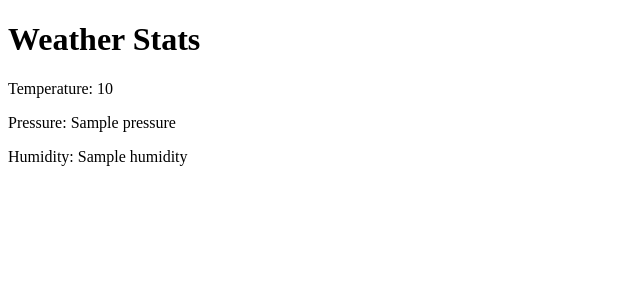
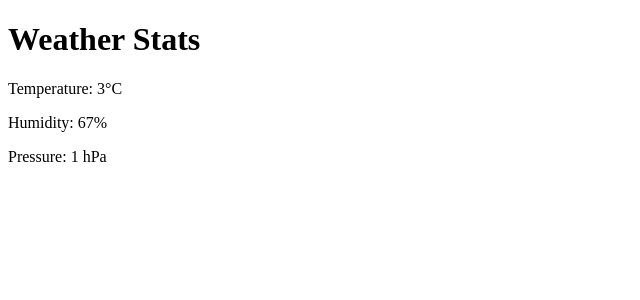
Before and after one commit to Eddie0705/Iot, a Flask app: template room_pi/templates/weather.html in a window 1280 px wide. Shown: the part 132-432 px from the top of the page, without its empty margins (0-640 px from the left). Run offline with Flask 3, Linux system fonts and the light colour scheme; the template is opened without the code that fills it: most values are stand-ins (such as "Sample title", 1, 10 or a date in 2020); parts of the project's set-up code (start-up, migrations or seed data) failed here and were passed over.

Commit message:
dynamic weather Stat updates

```diff
--- a/room_pi/app.py
+++ b/room_pi/app.py
@@ -5,10 +5,10 @@ import time
 # from ..common.config import *
 import paho.mqtt.client as mqtt
 
-from flask import Flask, render_template, request
+from flask import Flask, render_template, request, jsonify
 
 
-s = SenseHat()
+# s = SenseHat()
 client = mqtt.Client()
 KEEPALIVE = 60 # how long to keep the connection Alive in seconds
 
@@ -24,8 +24,16 @@ def home():
 @app.route('/weather')
 def weatherUpdates():
     # Renders index.html from the templates folder
-    humidity, pressure, temperature = getStats()
+    humidity, pressure, temperature = ("waiting","waiting","waiting")# getStats()
     return render_template('weather.html', humidity=humidity, pressure=pressure, temperature=temperature)
+
+# for javacript refreshes
+@app.route("/weather-data")
+def weatherData():
+    humidity, pressure, temperature = (67, 1, 3)  # getStats()
+    return jsonify(
+        {"humidity": humidity, "pressure": pressure, "temperature": temperature}
+    )
 
 @app.route('/booking')
 def bookingStatusNow():
--- a/room_pi/templates/weather.html
+++ b/room_pi/templates/weather.html
@@ -2,7 +2,25 @@
 
 {% block content %}
     <h1>Weather Stats</h1>
-        <p>Temperature: {{temperature}}</p>
-        <p>Pressure: {{pressure}}</p>
-        <p>Humidity: {{humidity}}</p>
+        <p>Temperature: <span id="temp">{{ temperature }}</span>°C</p>
+        <p>Humidity: <span id="humid">{{ humidity }}</span>%</p>
+        <p>Pressure: <span id="press">{{ pressure }}</span> hPa</p>
+
+    <script>
+        function fetchWeather() {
+            // Call the JSON data route
+            fetch('/weather-data')
+                .then(response => response.json())
+                .then(data => {
+                    // Update the HTML text with the new values
+                    document.getElementById('temp').innerText = data.temperature;
+                    document.getElementById('humid').innerText = data.humidity;
+                    document.getElementById('press').innerText = data.pressure;
+                })
+                .catch(error => console.error('Error updating weather:', error));
+        }
+
+        // Check for new weather data every 3000 milliseconds (3 seconds)
+        setInterval(fetchWeather, 500);
+    </script>
 {% endblock %}
```
